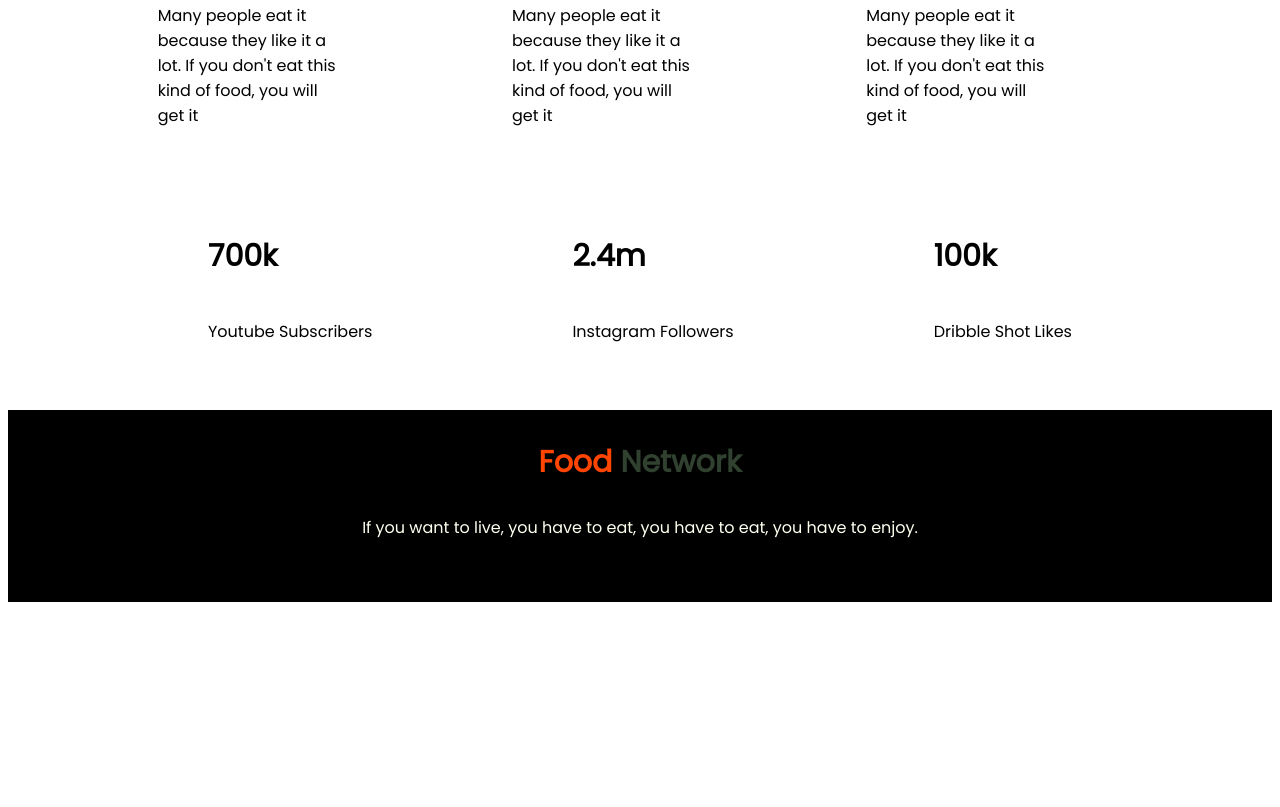
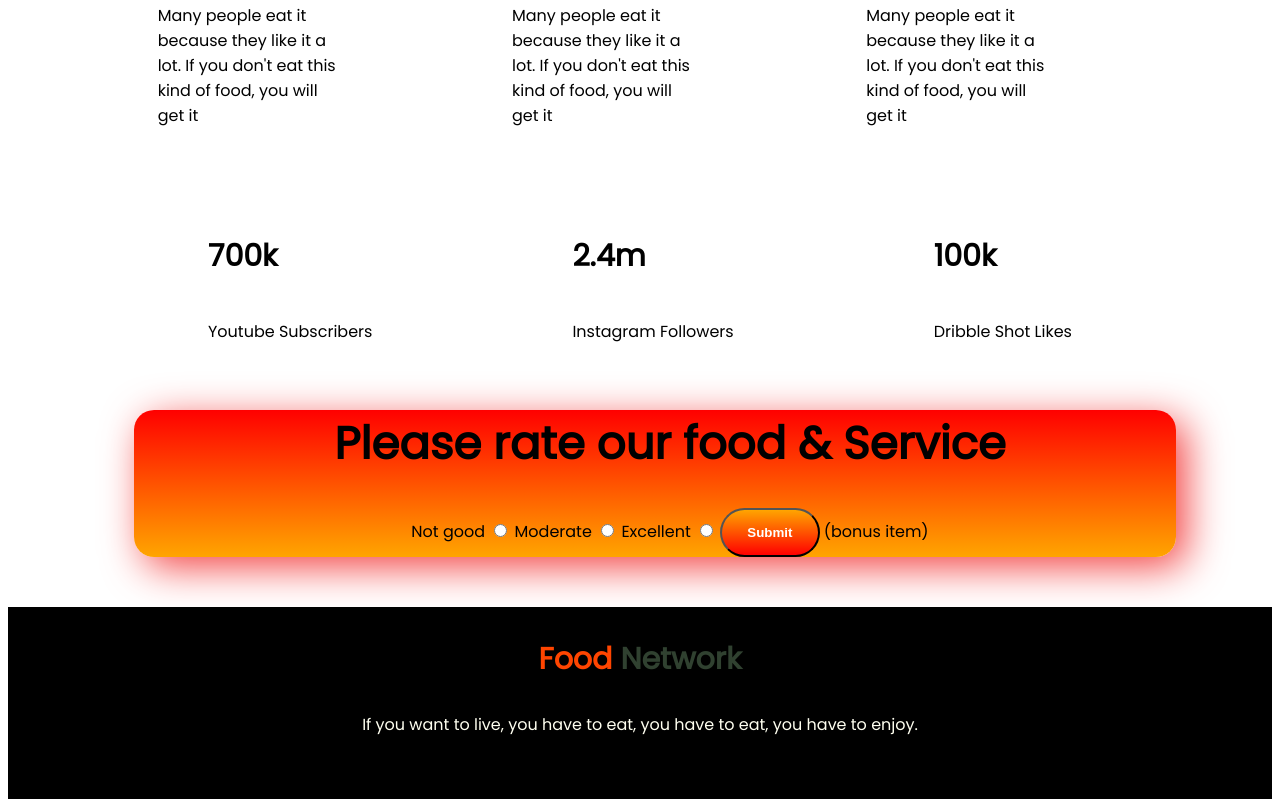
Before and after one commit to Sayeed1037/food-network, a plain HTML site: page index.html in a window 1280 px wide. Shown: the part 1852-2659 px from the top of the page. Before the commit the page ends 2462 px from the top, so only its background shows below. Drawn offline with Linux system fonts and the light colour scheme.

Commit message:
Done 100% with bonus item

```diff
--- a/index.html
+++ b/index.html
@@ -85,6 +85,16 @@
             <p>Dribble Shot Likes</p>
         </div>
     </section>
+    <div class="experience-item">
+        <h1>Please rate our food & Service </h1>
+        <p>
+            Not good <input type="radio">
+            Moderate <input type="radio">
+            Excellent <input type="radio">
+            <input class="link-button" type="submit">
+            (bonus item)
+        </p>
+    </div>
     <div class="center footer">
         <h3 class="botom-text"><span class="orange-color food-networt-text">Food</span> <span
                 class="footer-network">Network</span></h3>
--- a/style.css
+++ b/style.css
@@ -87,6 +87,16 @@ h4{
 .item{
     padding-left: 200px;
 }
+.experience-item{
+    width: 80%;
+    margin-left: 10%;
+    margin-right: 10%;
+    padding-left: 30px;
+    border-radius: 20px;
+    box-shadow: 10px 10px 40px rgb(243, 67, 67);
+    text-align: center;
+    background-image:linear-gradient(red, orange );
+}
 .footer{
     background-color: black;
     width: 100%;
```
